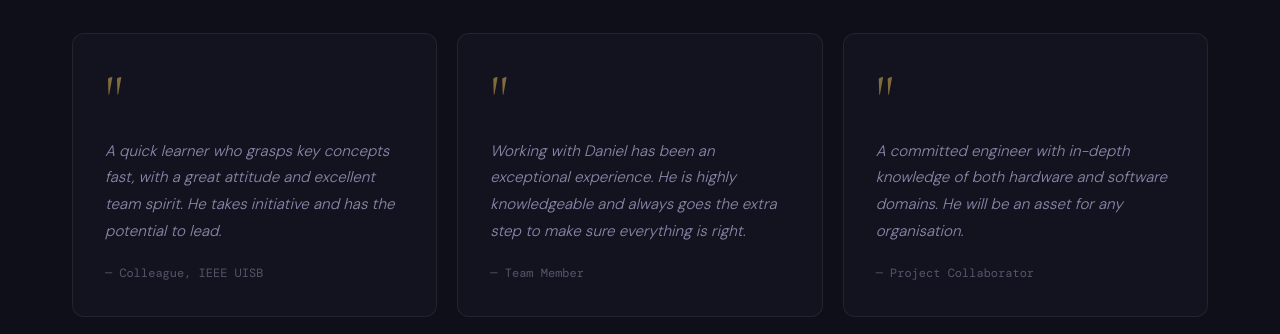
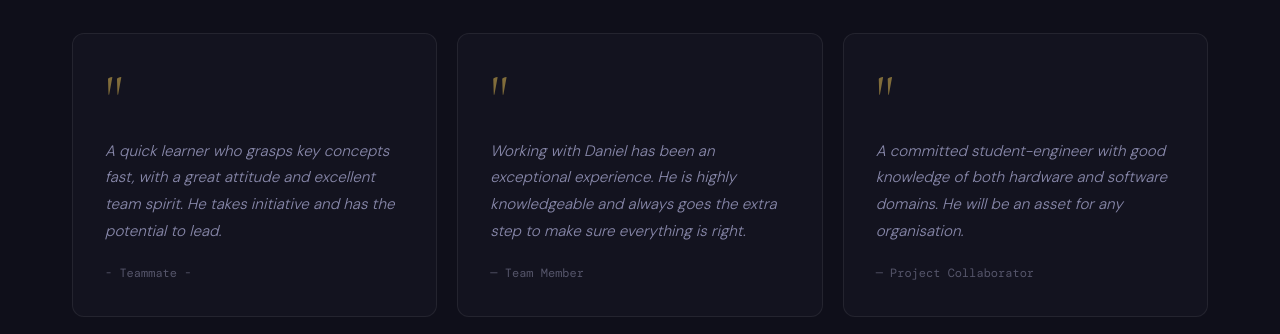
Before and after one commit to Leinad321/My-Portfolio-Revised, a plain HTML site: page index.html in a window 1280 px wide. Shown: the part 4160-4494 px from the top of the page. Drawn offline with nearby package versions, Linux system fonts and the light colour scheme; a web font is replaced by a local one.

Commit message:
Update index.html

```diff
--- a/index.html
+++ b/index.html
@@ -279,7 +279,7 @@
         <div class="rec-card">
           <div class="rec-quote">"</div>
           <p>A quick learner who grasps key concepts fast, with a great attitude and excellent team spirit. He takes initiative and has the potential to lead.</p>
-          <div class="rec-author">— Colleague, IEEE UISB</div>
+          <div class="rec-author">- Teammate -</div>
         </div>
         <div class="rec-card">
           <div class="rec-quote">"</div>
@@ -288,7 +288,7 @@
         </div>
         <div class="rec-card">
           <div class="rec-quote">"</div>
-          <p>A committed engineer with in-depth knowledge of both hardware and software domains. He will be an asset for any organisation.</p>
+          <p>A committed student-engineer with good knowledge of both hardware and software domains. He will be an asset for any organisation.</p>
           <div class="rec-author">— Project Collaborator</div>
         </div>
       </div>
```
